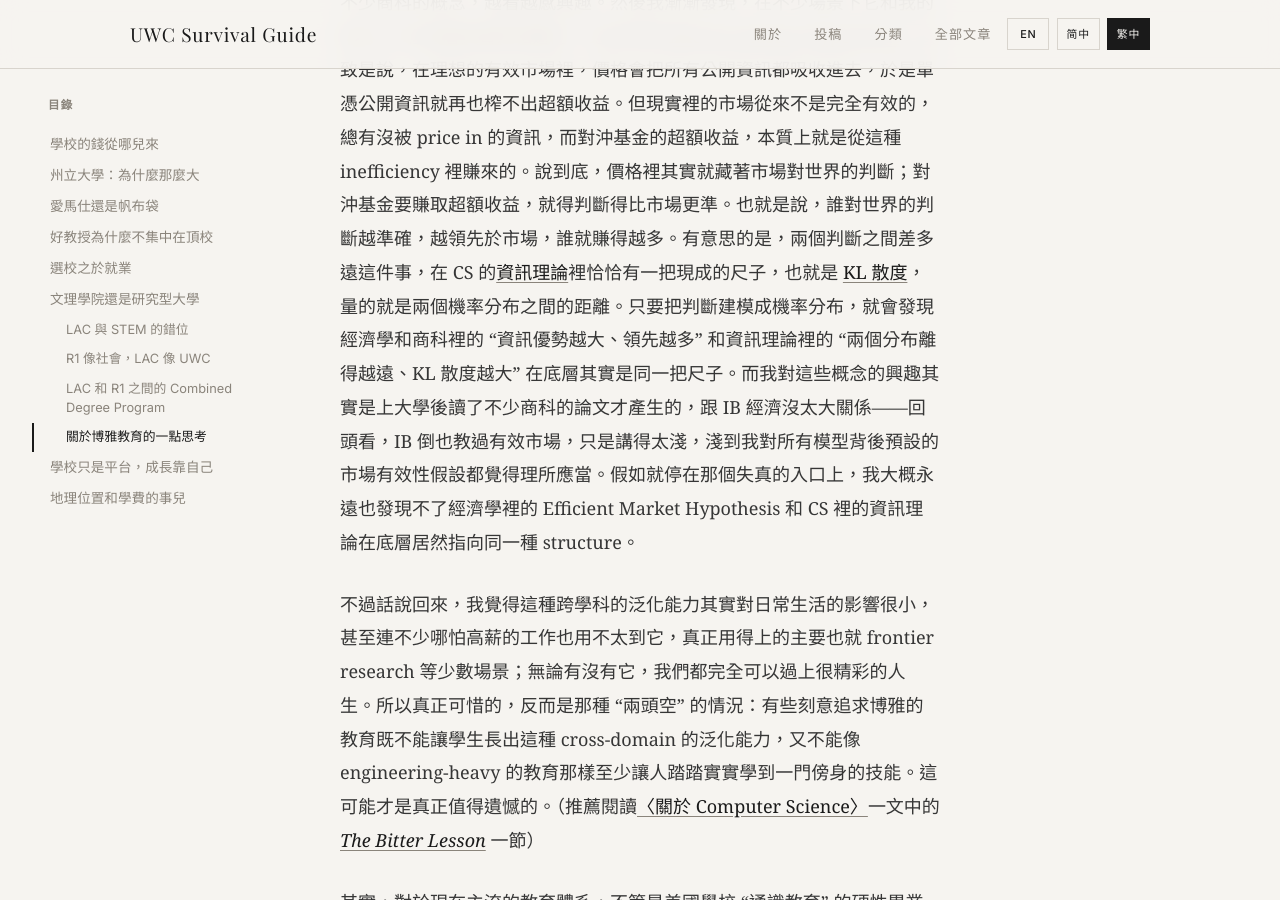
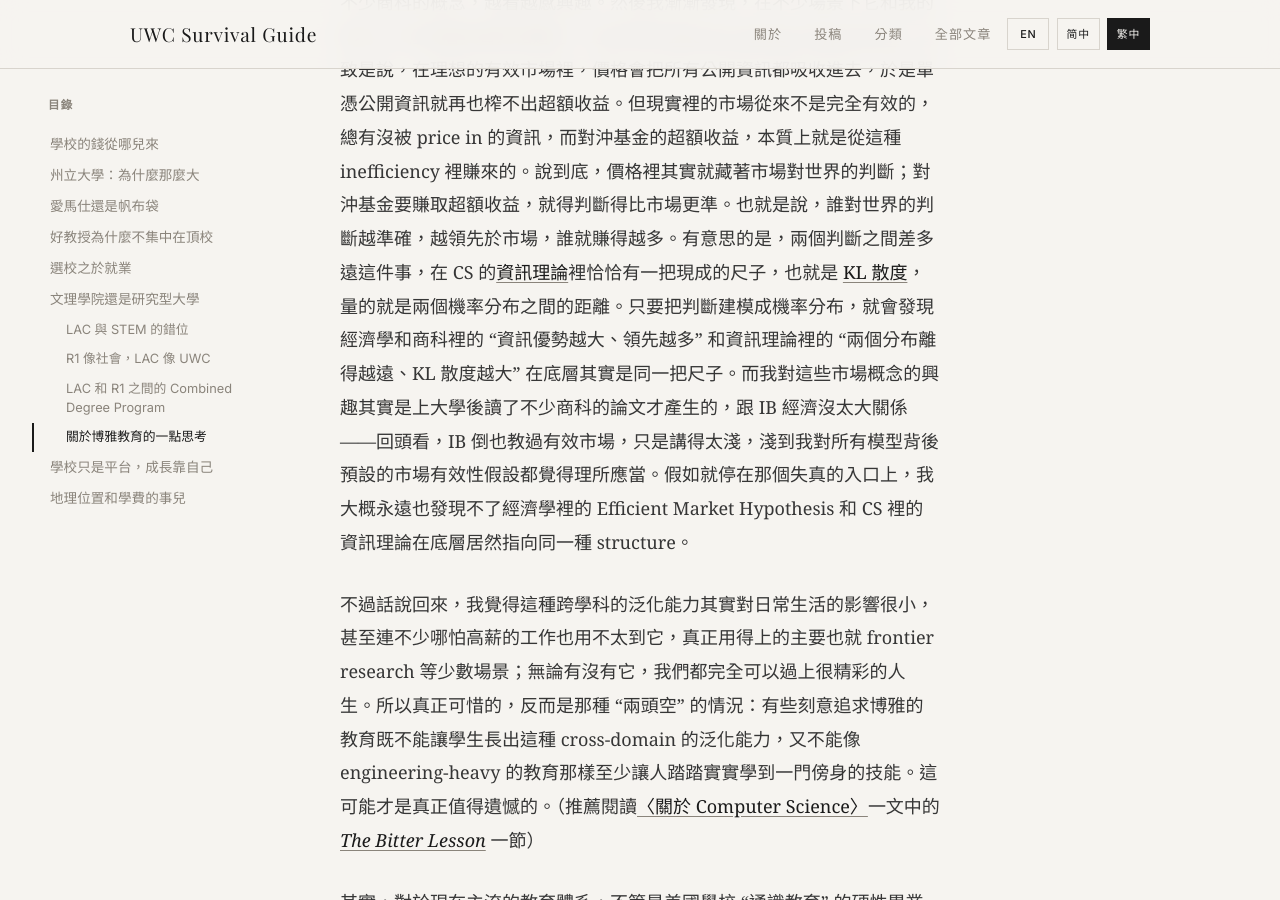
Before and after one commit to United-World-College/UWC-Survival-Guide, a Jekyll site: the page built from website/_guides/chinese/school-selection-TW.md, in a window 1280 px wide and 900 px high, scrolled down 20352 px. Built offline with Jekyll 4.4.1, drawn with Linux system fonts in a browser that asks for light colours; some web fonts are replaced.

Commit message:
docs(school-selection): clarify "market concepts" in cross-domain passage; sync CN/TW/EN

```diff
--- a/website/_guides/chinese/school-selection-TW.md
+++ b/website/_guides/chinese/school-selection-TW.md
@@ -141,7 +141,7 @@ updated: 2026-06-12
 
 但我上了大學之後才慢慢發現，這種能力其實很難靠刻意的 "教育" 被培養出來，不論是 liberal arts education 還是 engineering-heavy 的訓練可能都做不到。因為它更像是一個人在某個學科裡鑽得足夠深之後，自發生長出來的東西，而不是一個能被直接 teach 的技能。很多時候我覺得所謂的泛化能力是得先在一個領域裡待到足夠深，深到看見它底層的 structure，才比較有可能在另一個領域裡認出同樣的 structure。所以泛化更像是 depth 的湧現，而不是 breadth 的堆疊。
 
-而且說實話，我覺得即使在本科按部就班地把一個學科學完，也就是順著學校規定的課綱一門門修過去，那常常也很難真正觸到一個領域的底層；此外就更不用說美國很多學校還要求修一系列 "通識教育" 課程才能畢業（[Brown](https://en.wikipedia.org/wiki/Brown_University) 著名的 [Open Curriculum](https://www.brown.edu/academics/undergraduate/open-curriculum) 是個極端個例）。這些通識課很多時候只是讓同學們淺淺碰一下某個領域，給個入口。這對完全不了解某個學科的同學來說有可能是更多探索的機會，但也有可能是一個失真的入口。比方說我在 UWC 時 humanities 那個 category 選的是經濟，說實話 IB 經濟真的只是滄海一粟，而且裡面有太多需要 memorize 的東西，所以我當時只覺得它無聊。反倒是上了大學之後，出於對 market 的好奇心，我自己去看了不少商科的概念，越看越感興趣。然後我漸漸發現，在不少場景下它和我的本行 CS 在底層其實是相通的。比如所謂 [Efficient Market Hypothesis](https://en.wikipedia.org/wiki/Efficient-market_hypothesis)，大致是說，在理想的有效市場裡，價格會把所有公開資訊都吸收進去，於是單憑公開資訊就再也榨不出超額收益。但現實裡的市場從來不是完全有效的，總有沒被 price in 的資訊，而對沖基金的超額收益，本質上就是從這種 inefficiency 裡賺來的。說到底，價格裡其實就藏著市場對世界的判斷；對沖基金要賺取超額收益，就得判斷得比市場更準。也就是說，誰對世界的判斷越準確，越領先於市場，誰就賺得越多。有意思的是，兩個判斷之間差多遠這件事，在 CS 的[資訊理論](https://en.wikipedia.org/wiki/Information_theory)裡恰恰有一把現成的尺子，也就是 [KL 散度](https://en.wikipedia.org/wiki/Kullback–Leibler_divergence)，量的就是兩個機率分布之間的距離。只要把判斷建模成機率分布，就會發現經濟學和商科裡的 "資訊優勢越大、領先越多" 和資訊理論裡的 "兩個分布離得越遠、KL 散度越大" 在底層其實是同一把尺子。而我對這些概念的興趣其實是上大學後讀了不少商科的論文才產生的，跟 IB 經濟沒太大關係——回頭看，IB 倒也教過有效市場，只是講得太淺，淺到我對所有模型背後預設的市場有效性假設都覺得理所應當。假如就停在那個失真的入口上，我大概永遠也發現不了經濟學裡的 Efficient Market Hypothesis 和 CS 裡的資訊理論在底層居然指向同一種 structure。
+而且說實話，我覺得即使在本科按部就班地把一個學科學完，也就是順著學校規定的課綱一門門修過去，那常常也很難真正觸到一個領域的底層；此外就更不用說美國很多學校還要求修一系列 "通識教育" 課程才能畢業（[Brown](https://en.wikipedia.org/wiki/Brown_University) 著名的 [Open Curriculum](https://www.brown.edu/academics/undergraduate/open-curriculum) 是個極端個例）。這些通識課很多時候只是讓同學們淺淺碰一下某個領域，給個入口。這對完全不了解某個學科的同學來說有可能是更多探索的機會，但也有可能是一個失真的入口。比方說我在 UWC 時 humanities 那個 category 選的是經濟，說實話 IB 經濟真的只是滄海一粟，而且裡面有太多需要 memorize 的東西，所以我當時只覺得它無聊。反倒是上了大學之後，出於對 market 的好奇心，我自己去看了不少商科的概念，越看越感興趣。然後我漸漸發現，在不少場景下它和我的本行 CS 在底層其實是相通的。比如所謂 [Efficient Market Hypothesis](https://en.wikipedia.org/wiki/Efficient-market_hypothesis)，大致是說，在理想的有效市場裡，價格會把所有公開資訊都吸收進去，於是單憑公開資訊就再也榨不出超額收益。但現實裡的市場從來不是完全有效的，總有沒被 price in 的資訊，而對沖基金的超額收益，本質上就是從這種 inefficiency 裡賺來的。說到底，價格裡其實就藏著市場對世界的判斷；對沖基金要賺取超額收益，就得判斷得比市場更準。也就是說，誰對世界的判斷越準確，越領先於市場，誰就賺得越多。有意思的是，兩個判斷之間差多遠這件事，在 CS 的[資訊理論](https://en.wikipedia.org/wiki/Information_theory)裡恰恰有一把現成的尺子，也就是 [KL 散度](https://en.wikipedia.org/wiki/Kullback–Leibler_divergence)，量的就是兩個機率分布之間的距離。只要把判斷建模成機率分布，就會發現經濟學和商科裡的 "資訊優勢越大、領先越多" 和資訊理論裡的 "兩個分布離得越遠、KL 散度越大" 在底層其實是同一把尺子。而我對這些市場概念的興趣其實是上大學後讀了不少商科的論文才產生的，跟 IB 經濟沒太大關係——回頭看，IB 倒也教過有效市場，只是講得太淺，淺到我對所有模型背後預設的市場有效性假設都覺得理所應當。假如就停在那個失真的入口上，我大概永遠也發現不了經濟學裡的 Efficient Market Hypothesis 和 CS 裡的資訊理論在底層居然指向同一種 structure。
 
 不過話說回來，我覺得這種跨學科的泛化能力其實對日常生活的影響很小，甚至連不少哪怕高薪的工作也用不太到它，真正用得上的主要也就 frontier research 等少數場景；無論有沒有它，我們都完全可以過上很精彩的人生。所以真正可惜的，反而是那種 "兩頭空" 的情況：有些刻意追求博雅的教育既不能讓學生長出這種 cross-domain 的泛化能力，又不能像 engineering-heavy 的教育那樣至少讓人踏踏實實學到一門傍身的技能。這可能才是真正值得遺憾的。（推薦閱讀[〈關於 Computer Science〉]({{ '/guides/chinese/computer-science-TW/' | relative_url }})一文中的 [*The Bitter Lesson*]({{ '/guides/chinese/computer-science-TW/#the-bitter-lesson' | relative_url }}) 一節）
 
```
Also changed, not shown: website/_guides/chinese/school-selection-CN.md (+1 -1 lines), website/_guides/default/school-selection.md (+1 -1 lines).
